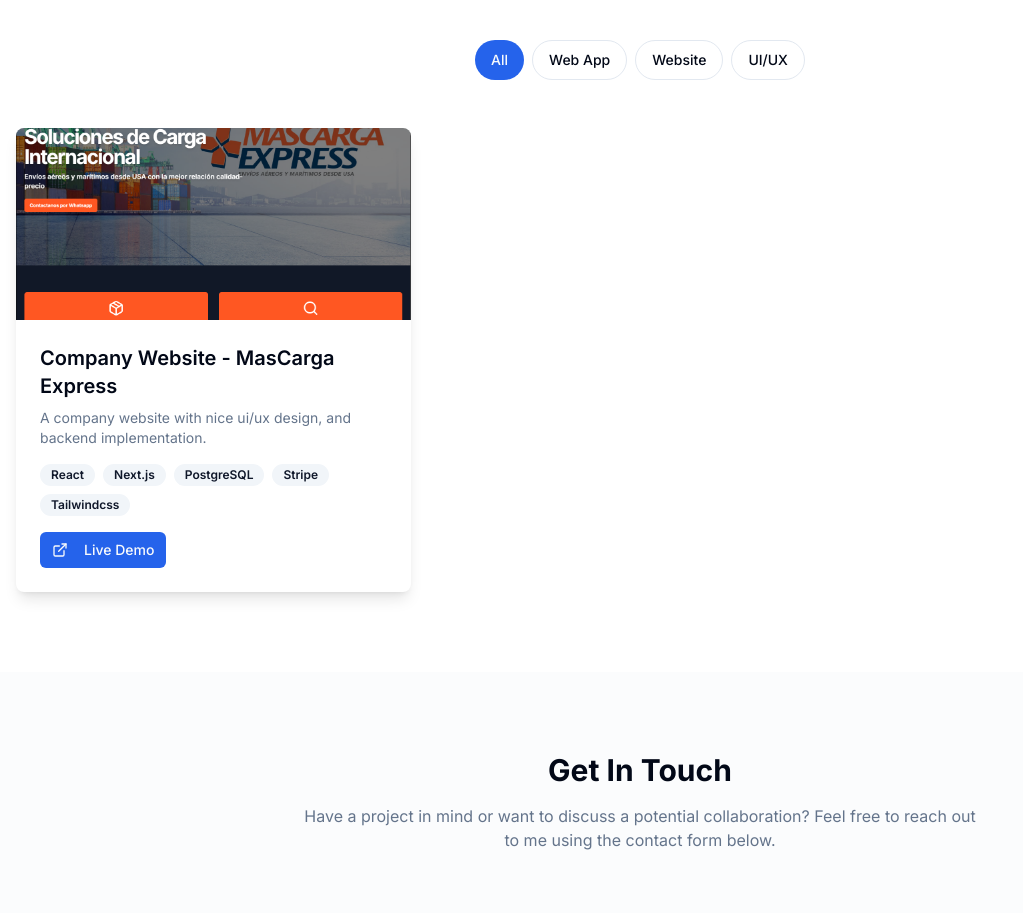
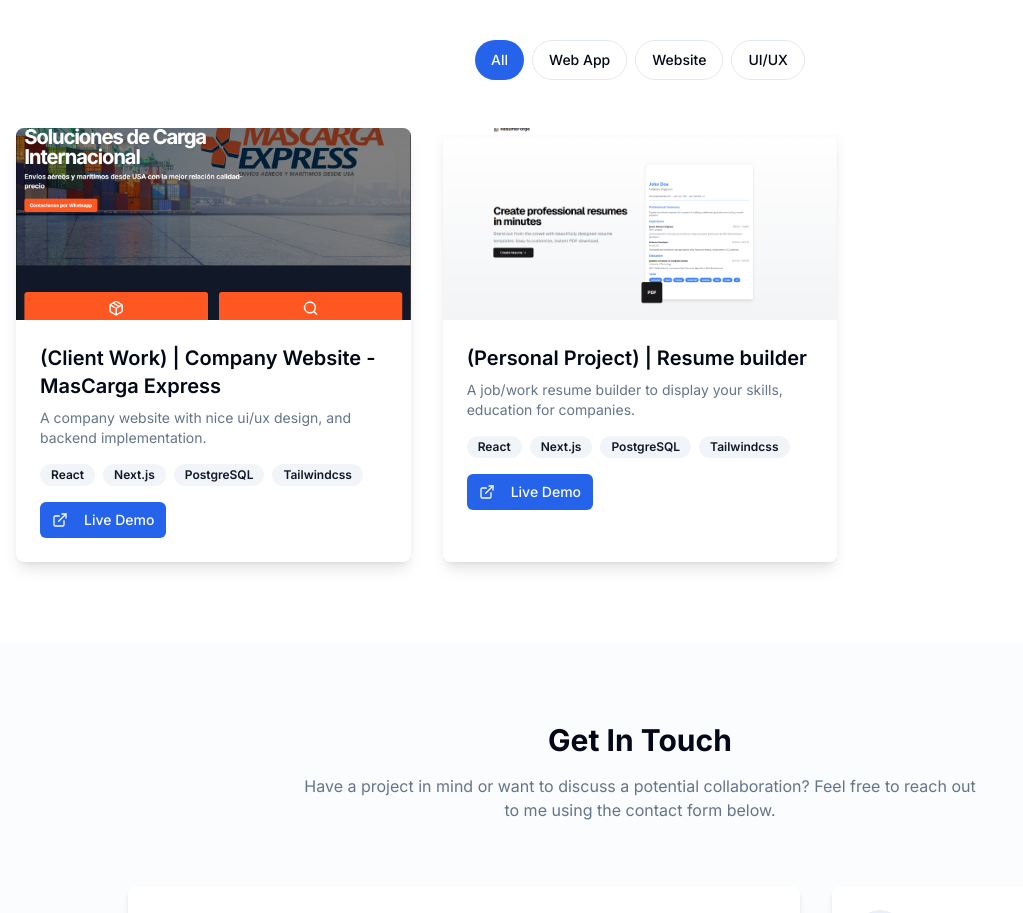
Before and after one commit to aaml1603/port, a Next.js app: page / in a window 1280 px wide. Shown: the part 1920-2833 px from the top of the page, without its empty margins (0-1023 px from the left). Built offline with nearby package versions, Linux system fonts and the light colour scheme.

Commit message:
Add files via upload

```diff
--- a/components/projects-section.tsx
+++ b/components/projects-section.tsx
@@ -41,14 +41,22 @@ export function ProjectsSection() {
 
   const projects = [
     {
-      title: "Company Website - MasCarga Express",
+      title: "(Client Work) | Company Website - MasCarga Express",
       description:
         "A company website with nice ui/ux design, and backend implementation.",
-      image: "/placeholder.svg?height=600&width=800",
-      tags: ["React", "Next.js", "PostgreSQL", "Stripe", "Tailwindcss"],
+      image: "/mascarga.png",
+      tags: ["React", "Next.js", "PostgreSQL", "Tailwindcss"],
       category: "Website",
-      liveUrl: "https://mascargaexpress.com",
-      githubUrl: "https://github.com",
+      liveUrl: "https://mascargaexpress.com"
+    },
+    {
+      title: "(Personal Project) | Resume builder",
+      description:
+        "A job/work resume builder to display your skills, education for companies. ",
+      image: "/resume-builder.png",
+      tags: ["React", "Next.js", "PostgreSQL", "Tailwindcss"],
+      category: "Web App",
+      liveUrl: "https://v0-fork-of-resume-builder-nine.vercel.app/"
     }
   ]
 
@@ -93,11 +101,12 @@ export function ProjectsSection() {
             >
               <div className="relative h-48 overflow-hidden flex items-center justify-center">
                 <Image
-                  src="/mascarga.png"
+                  src={project.image}
                   alt={project.title}
                   fill
                   className="object-cover transition-transform duration-500 hover:scale-105"
                 />
+
               </div>
               <CardContent className="p-6">
                 <h3 className="text-xl font-semibold mb-2">{project.title}</h3>
```
Also changed, not shown: components/animated-background-paths.tsx (line endings or trailing spaces), next-env.d.ts (added), public/resume-builder.png (added).
